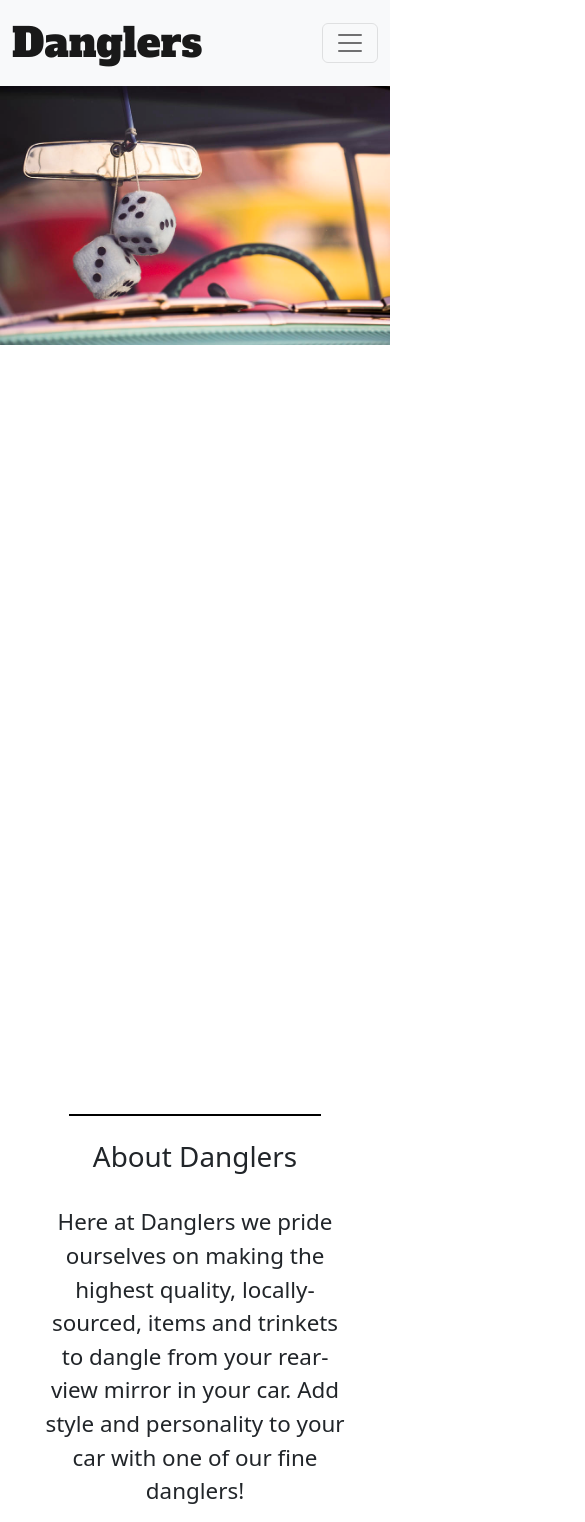
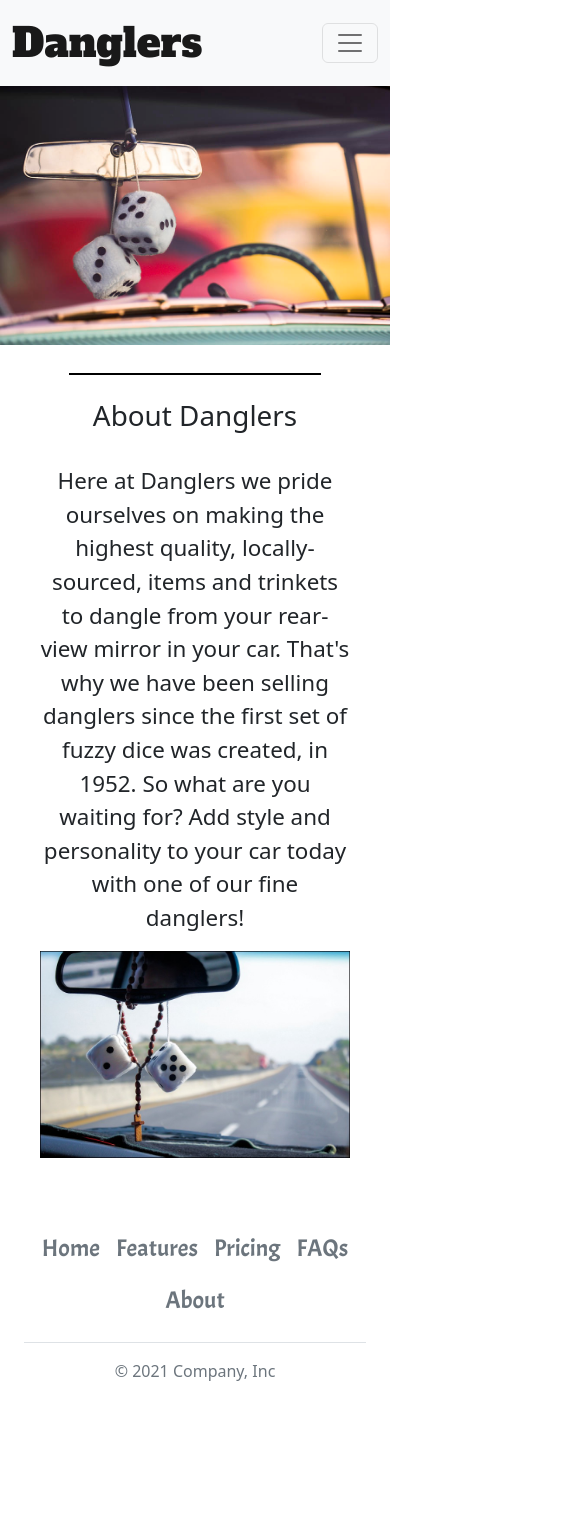
Before and after one commit to NeasterDev/danglers-ecommerce, a React (Create React App) app: page / in a window 390 px wide. Shown: the top 1522 px of the page, 585 px wide, since content can reach past the window. After the commit the page ends 1439 px from the top, so only its background shows below. Built offline with nearby package versions, Linux system fonts and the light colour scheme.

Commit message:
site has basic navbar/about section/hero and is mobil responsive

```diff
--- a/src/components/About/index.js
+++ b/src/components/About/index.js
@@ -3,19 +3,20 @@ import diceImg from '../../images/dice_BG.jpeg';
 
 export const About = () => {
     return (
-        <div className="container mt-1 p-4">
+        <div id="about" className="container mt-1 p-4">
             <div className="d-flex justify-content-center">
                 <h1 className="p-4 top-border">About Danglers</h1>
             </div>
             <div className="d-flex flex-column">
                 <div className="mx-1 col">
                     <p className="about-desc"> Here at Danglers we pride ourselves on making the highest quality, locally-sourced, items and
-                        trinkets to dangle from your rear-view mirror in your car. Add style and personality to
-                        your car with one of our fine danglers!
+                        trinkets to dangle from your rear-view mirror in your car. That's why we have been selling danglers since
+                        the first set of fuzzy dice was created, in 1952. So what are you waiting for? Add style and personality to
+                        your car today with one of our fine danglers!
                     </p>
                 </div>
                 <div className="mx-1 col">
-                    <img src={diceImg}></img>
+                    <img className="max-w-100" src={diceImg}></img>
                 </div>
             </div>
         </div>
--- a/src/components/Hero/index.js
+++ b/src/components/Hero/index.js
@@ -3,8 +3,8 @@ import diceBackGround from '../../images/dice_BG2.jpeg';
 
 export const Hero = () => {
     return (
-        <div class="hero-image">
-
+        <div class="">
+            <img className='hero-image' src={diceBackGround}></img>
         </div>
     );
 }
--- a/src/components/NavBar/index.js
+++ b/src/components/NavBar/index.js
@@ -8,13 +8,13 @@ export const NavBar = () => {
                 <button class="navbar-toggler" type="button" data-bs-toggle="collapse" data-bs-target="#navbarNav" aria-controls="navbarNav" aria-expanded="false" aria-label="Toggle navigation">
                     <span class="navbar-toggler-icon"></span>
                 </button>
-                <div class="collapse navbar-collapse">
+                <div class="collapse navbar-collapse" id="navbarNav">
                     <ul class="navbar-nav align-items">
                         <li class="nav-item">
                             <a class="nav-link" href="#">Home</a>
                         </li>
                         <li class="nav-item">
-                            <a class="nav-link" href="#">About Us</a>
+                            <a class="nav-link" href="#about">About Us</a>
                         </li>
                         <li class="nav-item">
                             <a class="nav-link" href="#">Purchase our Danglers</a>
--- a/src/index.css
+++ b/src/index.css
@@ -1,4 +1,11 @@
 @import "../node_modules/bootstrap/";
+
+/* Custom utility classes */
+.max-w-100 {
+    max-width: 100%;
+}
+
+/* utility class end */
 
 .navbar-brand {
     font-family: 'Alfa Slab One', cursive;
@@ -11,11 +18,8 @@
 }
 
 .hero-image {
-    background-image: url('./images/dice_BG2.jpeg');
-    background-size: contain;
-    background-repeat: no-repeat;
-    height: 1000px;
-    position: relative;
+    max-width: 100vw;
+    width: 100%;
 }
 
 .about-desc {
```
